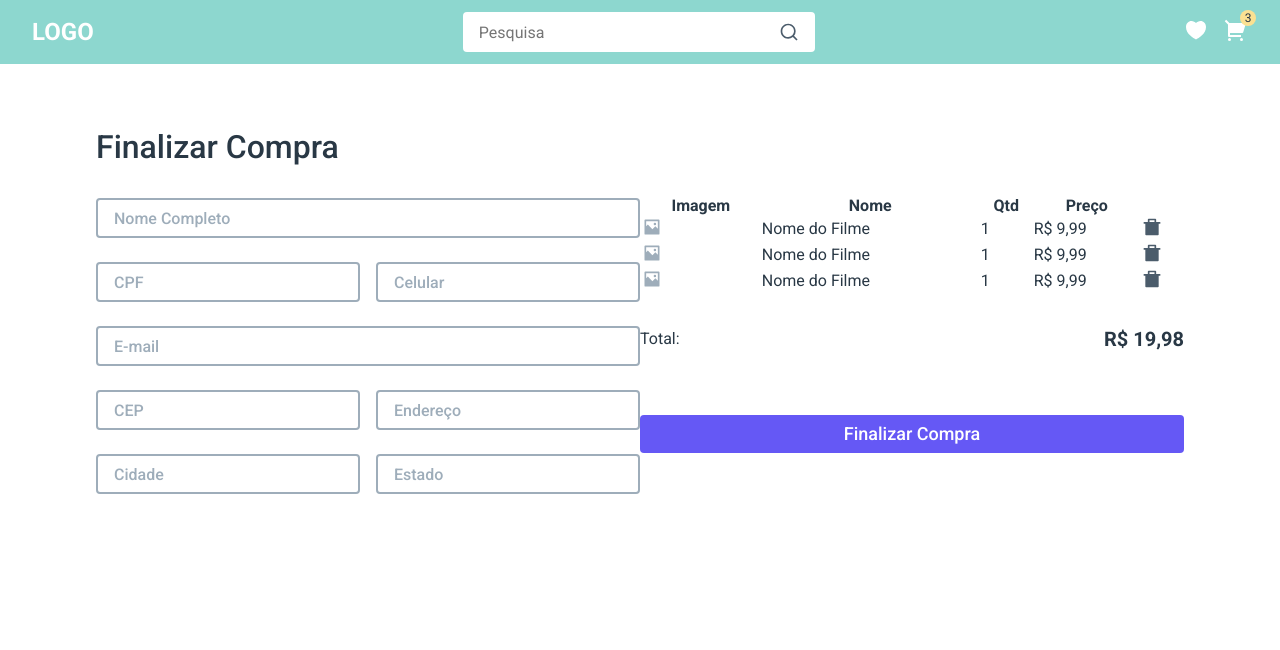
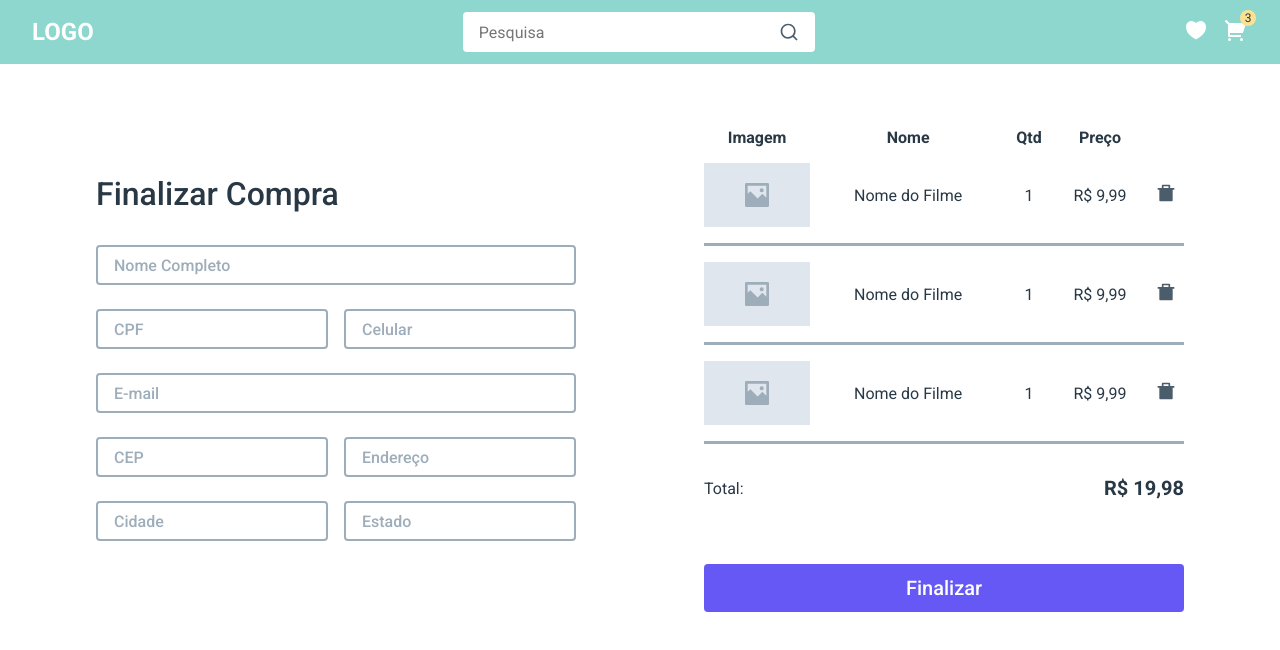
Before and after one commit to WillianKomada/movie_store, a React (Create React App) app: page /checkout in a window 1280 px wide. Shown: the top 650 px of the page. Built offline with nearby package versions, Linux system fonts and the light colour scheme.

Commit message:
add: styles screen checkout

```diff
--- a/src/pages/Checkout/index.tsx
+++ b/src/pages/Checkout/index.tsx
@@ -44,45 +44,45 @@ export default function Checkout() {
               </tr>
             </thead>
             <tbody>
-              <tr>
+              <tr className={styles.divisionTable}>
                 <td>
-                  <div>
-                    <RiImage2Fill size={20} color="#9eadba" />
+                  <div className={styles.containerPicture}>
+                    <RiImage2Fill className={styles.pictureIcon} />
                   </div>
                 </td>
                 <td>Nome do Filme</td>
                 <td>1</td>
                 <td>R$ 9,99</td>
                 <td>
-                  <RiDeleteBin7Fill size={20} color="#4b5c6b" />
+                  <RiDeleteBin7Fill className={styles.deleteIcon} />
                 </td>
               </tr>
 
-              <tr>
+              <tr className={styles.divisionTable}>
                 <td>
-                  <div>
-                    <RiImage2Fill size={20} color="#9eadba" />
+                  <div className={styles.containerPicture}>
+                    <RiImage2Fill className={styles.pictureIcon} />
                   </div>
                 </td>
                 <td>Nome do Filme</td>
                 <td>1</td>
                 <td>R$ 9,99</td>
                 <td>
-                  <RiDeleteBin7Fill size={20} color="#4b5c6b" />
+                  <RiDeleteBin7Fill className={styles.deleteIcon} />
                 </td>
               </tr>
 
-              <tr>
+              <tr className={styles.divisionTable}>
                 <td>
-                  <div>
-                    <RiImage2Fill size={20} color="#9eadba" />
+                  <div className={styles.containerPicture}>
+                    <RiImage2Fill className={styles.pictureIcon} />
                   </div>
                 </td>
                 <td>Nome do Filme</td>
                 <td>1</td>
                 <td>R$ 9,99</td>
                 <td>
-                  <RiDeleteBin7Fill size={20} color="#4b5c6b" />
+                  <RiDeleteBin7Fill className={styles.deleteIcon} />
                 </td>
               </tr>
             </tbody>
@@ -95,7 +95,7 @@ export default function Checkout() {
             </div>
 
             <Link to="/checkout" className={styles.navigationCheckout}>
-              Finalizar Compra
+              Finalizar
             </Link>
           </div>
         </aside>
--- a/src/styles/Checkout.module.scss
+++ b/src/styles/Checkout.module.scss
@@ -4,11 +4,11 @@
   .container {
     display: flex;
     align-items: center;
-    justify-content: space-around;
+    justify-content: space-between;
   }
 
   main {
-    width: 40rem;
+    width: 30rem;
 
     .titleCheckout {
       font-size: 2rem;
@@ -44,10 +44,39 @@
   }
 
   aside {
-    width: 40rem;
+    width: 30rem;
 
     table {
       width: 100%;
+      border-collapse: collapse;
+
+      .divisionTable {
+        border-bottom: 3px solid var(--border);
+
+        td {
+          text-align: center;
+          height: 4rem;
+          padding: 1rem 0;
+        }
+      }
+
+      .containerPicture {
+        display: flex;
+        align-items: center;
+        justify-content: center;
+        height: 4rem;
+        background-color: #dfe6ed;
+      }
+
+      .pictureIcon {
+        color: #9eadba;
+        font-size: 2rem;
+      }
+
+      .deleteIcon {
+        color: #4b5c6b;
+        font-size: 1.25rem;
+      }
     }
 
     .priceContainer {
@@ -70,14 +99,25 @@
 
       text-decoration: none;
       color: #fff;
-      font-size: 1.125rem;
+      font-size: 1.25rem;
       font-weight: 500;
       text-align: center;
 
       background-color: var(--button);
       width: 100%;
-      height: 2.375rem;
+      height: 3rem;
       border-radius: 0.25rem;
     }
   }
 }
+
+@media (max-width: 1200px) {
+  .container {
+    flex-direction: column;
+    justify-content: center;
+  }
+
+  main {
+    margin-bottom: 2.5rem;
+  }
+}
```
Also changed, not shown: src/components/ModalPurchase/index.tsx (added, +7 -0 lines), src/components/ModalPurchase/styles.module.scss (added).
